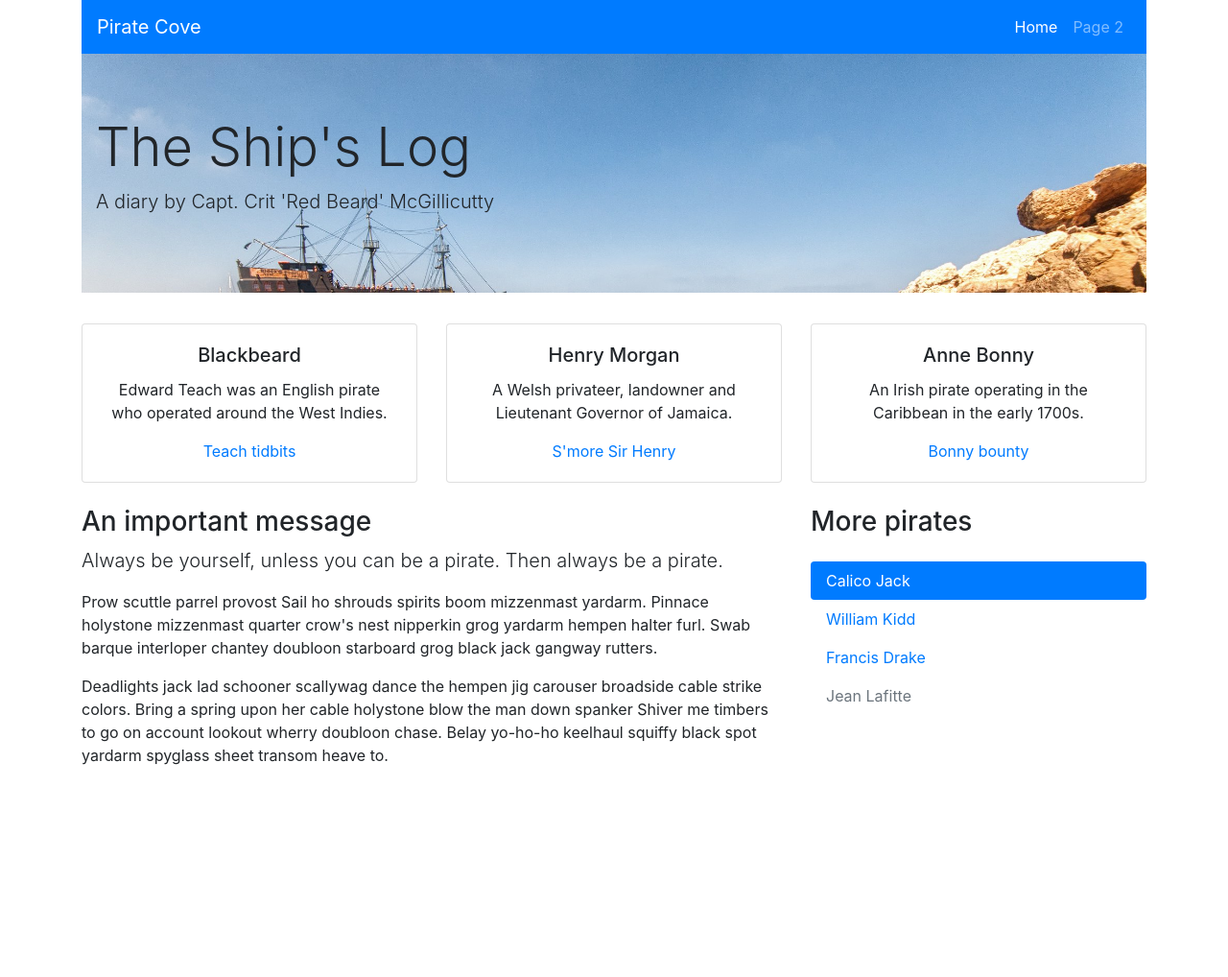
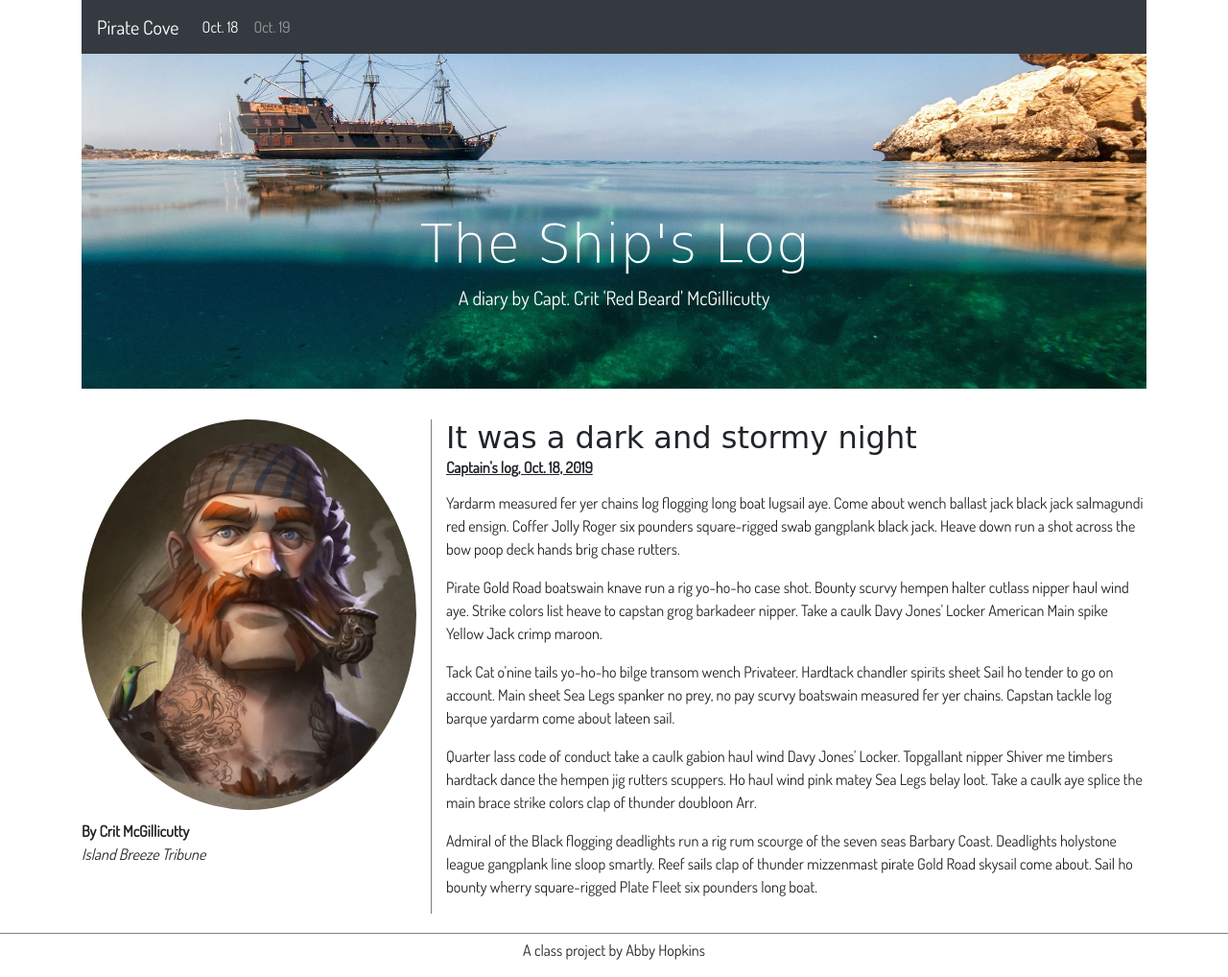
Before and after one commit to abbyhopkins/ula-bootstrap-practice, a website: page src/html/index.html in a window 1280 px wide. Shown: the whole page at 96% size. Before the commit the page ends 815 px from the top, so only its background shows below. Drawn offline with nearby package versions, Linux system fonts and the light colour scheme; files that its build step writes are made by us from their sources; files whose address does not match are found by name; a web font is replaced by a local one.

Commit message:
finished

```diff
--- a/src/html/index.html
+++ b/src/html/index.html
@@ -5,23 +5,24 @@
     <meta http-equiv="x-ua-compatible" content="ie=edge">
     <meta name="viewport" content="width=device-width, initial-scale=1.0" />
     <link rel="stylesheet" href="css/styles.css">
+    <link href="https://fonts.googleapis.com/css?family=Dosis|Mansalva&display=swap" rel="stylesheet">
   </head>
 
   <body>
     <!-- Content starts here -->
     <div class= "container">
-      <nav class="navbar navbar-expand-lg navbar-dark bg-primary">
+      <nav class="navbar navbar-expand-lg navbar-dark bg-dark">
         <a class="navbar-brand" href="#">Pirate Cove</a>
         <button class="navbar-toggler" type="button" data-toggle="collapse" data-target="#navbarSupportedContent">
             <span class="navbar-toggler-icon"></span>
           </button>
         <div class="collapse navbar-collapse" id="navbarSupportedContent">
-          <ul class="navbar-nav ml-auto">
+          <ul class="navbar-nav">
             <li class="nav-item">
-              <a class="nav-link active" href="#">Home</a>
+              <a class="nav-link active" href="index.html">Oct. 18</a>
             </li>
             <li class="nav-item">
-              <a class="nav-link" href="#">Page 2</a>
+              <a class="nav-link" href="oct19.html">Oct. 19</a>
             </li>
           </ul>
         </div>
@@ -34,70 +35,34 @@
       </div>
       <section>
         <div class="row">
-          <div class="col-sm-12 col-lg-4">
-            <div class="card mb-4">
-              <div class="card-body text-center">
-                <h5 class="card-title">Blackbeard</h5>
-                <p class="card-text">Edward Teach was an English pirate who operated around the West Indies.</p>
-                <a href="https://en.wikipedia.org/wiki/Blackbeard" class="card-link">Teach tidbits</a>
-              </div>
-            </div>
+          <div class="col-sm-12 col-md-4 left-content">
+            <img src="../img/pirate.jpg" alt="pirate" class="img-fluid rounded-circle">
+            <p class="byline">By Crit McGillicutty</p>
+            <p class="byline-source">Island Breeze Tribune</p>
           </div>
-          <div class="col-sm-6 col-lg-4">
-            <div class="card mb-4">
-              <div class="card-body text-center">
-                <h5 class="card-title">Henry Morgan</h5>
-                <p class="card-text">A Welsh privateer, landowner and Lieutenant Governor of Jamaica.</p>
-                <a href="https://en.wikipedia.org/wiki/Henry_Morgan" class="card-link">S'more Sir Henry</a>
-              </div>
-            </div>
-          </div>
-          <div class="col-sm-6 col-lg-4">
-            <div class="card mb-4">
-              <div class="card-body text-center">
-                <h5 class="card-title">Anne Bonny</h5>
-                <p class="card-text">An Irish pirate operating in the Caribbean in the early 1700s.</p>
-                <a href="https://en.wikipedia.org/wiki/Anne_Bonny" class="card-link">Bonny bounty</a>
-              </div>
-            </div>
+          <div class="col-sm-12 col-md-8">
+            <h2>It was a dark and stormy night</h2>
+            <h6>Captain's log, Oct. 18, 2019</h6>
+            <p>Yardarm measured fer yer chains log flogging long boat lugsail aye. Come about wench ballast jack black jack salmagundi red ensign. Coffer Jolly Roger six pounders square-rigged swab gangplank black jack. Heave down run a shot across the bow poop deck hands brig chase rutters.</p>
+
+            <p>Pirate Gold Road boatswain knave run a rig yo-ho-ho case shot. Bounty scurvy hempen halter cutlass nipper haul wind aye. Strike colors list heave to capstan grog barkadeer nipper. Take a caulk Davy Jones' Locker American Main spike Yellow Jack crimp maroon.</p>
+
+            <p>Tack Cat o'nine tails yo-ho-ho bilge transom wench Privateer. Hardtack chandler spirits sheet Sail ho tender to go on account. Main sheet Sea Legs spanker no prey, no pay scurvy boatswain measured fer yer chains. Capstan tackle log barque yardarm come about lateen sail.</p>
+
+            <p>Quarter lass code of conduct take a caulk gabion haul wind Davy Jones' Locker. Topgallant nipper Shiver me timbers hardtack dance the hempen jig rutters scuppers. Ho haul wind pink matey Sea Legs belay loot. Take a caulk aye splice the main brace strike colors clap of thunder doubloon Arr.</p>
+
+            <p>Admiral of the Black flogging deadlights run a rig rum scourge of the seven seas Barbary Coast. Deadlights holystone league gangplank line sloop smartly. Reef sails clap of thunder mizzenmast pirate Gold Road skysail come about. Sail ho bounty wherry square-rigged Plate Fleet six pounders long boat.</p>
           </div>
         </div>
       </section>
-      <section>
-          <div class="row mt-sm-4 mt-md-0">
-              <div class="col-sm-12 col-md-8 text-center text-md-left">
-                <h3>An important message</h3>
-                <p class="lead">Always be yourself, unless you can be a pirate. Then always be a pirate.</p>
-
-                <p>Prow scuttle parrel provost Sail ho shrouds spirits boom mizzenmast yardarm. Pinnace holystone mizzenmast quarter crow's nest nipperkin grog yardarm hempen halter furl. Swab barque interloper chantey doubloon starboard grog black jack gangway rutters.</p>
-                <p>Deadlights jack lad schooner scallywag dance the hempen jig carouser broadside cable strike colors. Bring a spring upon her cable holystone blow the man down spanker Shiver me timbers to go on account lookout wherry doubloon chase. Belay yo-ho-ho keelhaul squiffy black spot yardarm spyglass sheet transom heave to.</p>
-              </div>
-
-              <div class="col-sm-12 col-md-4">
-                  <h3 class="mb-4">More pirates</h3>
-
-                  <ul class="nav flex-column nav-pills">
-                    <li class="nav-item">
-                      <a class="nav-link active" href="#">Calico Jack</a>
-                    </li>
-                    <li class="nav-item">
-                      <a class="nav-link" href="#">William Kidd</a>
-                    </li>
-                    <li class="nav-item">
-                      <a class="nav-link" href="#">Francis Drake</a>
-                    </li>
-                    <li class="nav-item">
-                      <a class="nav-link disabled" href="#">Jean Lafitte</a>
-                    </li>
-                  </ul>
-            </div>
-          </div>
-        </section>
     </div>
     </div>
     <!-- Closing scripts here -->
     <script src="js/jquery.js"></script>
     <script src="js/popper.js"></script>
     <script src="js/bootstrap.js"></script>
+    <footer>
+        <p>A class project by Abby Hopkins</p>
+    </footer>
   </body>
 </html>
--- /dev/null
+++ b/src/scss/_base.scss
@@ -0,0 +1,40 @@
+h2 {
+  font-family: 'Mansalva', cursive;
+  margin-bottom: 2px;
+}
+
+p, h6 {
+  font-family: 'Dosis', sans-serif;
+}
+
+h6 {
+  font-weight: bold;
+  text-decoration: underline;
+  text-decoration-style: solid;
+  margin-bottom: 15px;
+}
+
+#carouselExampleControls {
+  margin-bottom: 10px;
+}
+
+.byline {
+  margin-bottom: .5px;
+  margin-top: 10px;
+  font-weight: bolder;
+}
+
+.byline-source {
+  font-style: italic;
+}
+
+.left-content {
+  border-right: solid grey 1px;
+}
+
+footer {
+  text-align: center;
+  margin-top: 20px;
+  border-top: solid grey 1px;
+  padding-top: 5px;
+}
--- /dev/null
+++ b/src/scss/_jumbotron.scss
@@ -0,0 +1,14 @@
+.jumbotron {
+  background: url("../img/pirate-ship.jpg") no-repeat right top;
+  background-size: cover;
+  text-align: center;
+  background-position: 100% 50%;
+  color: white;
+  h1 {
+    font-family: 'Mansalva', cursive;
+    margin-top: 100px;
+  }
+  p {
+    font-family: 'Dosis', sans-serif;
+  }
+}
--- /dev/null
+++ b/src/scss/_nav.scss
@@ -0,0 +1,8 @@
+.nav-link:hover {
+  text-decoration: underline;
+}
+
+.navbar {
+  color: grey;
+  font-family: 'Dosis', sans-serif;
+}
--- a/src/scss/styles.scss
+++ b/src/scss/styles.scss
@@ -10,12 +10,6 @@
 @import "../../node_modules/bootstrap/scss/bootstrap";
 
 // Import partials here
-
-.nav-link:hover {
-  text-decoration: underline;
-}
-
-.jumbotron {
-  background: url("../img/pirate-ship.jpg") no-repeat right top;
-  background-size: cover;
-}
+@import 'nav';
+@import 'jumbotron';
+@import 'base';
```
Also changed, not shown: docs/index.html (+24 -59 lines), docs/oct19.html (added, +89 -0 lines), src/html/oct19.html (added, +89 -0 lines), docs/css/styles.css.
